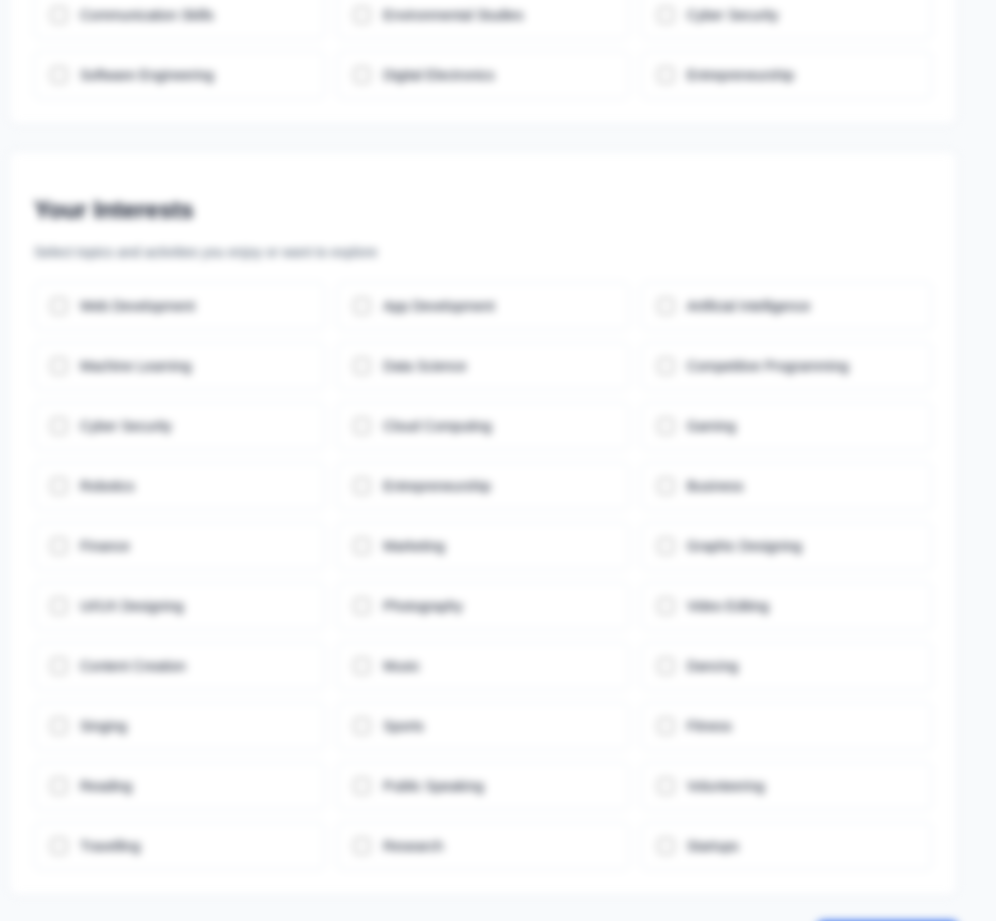
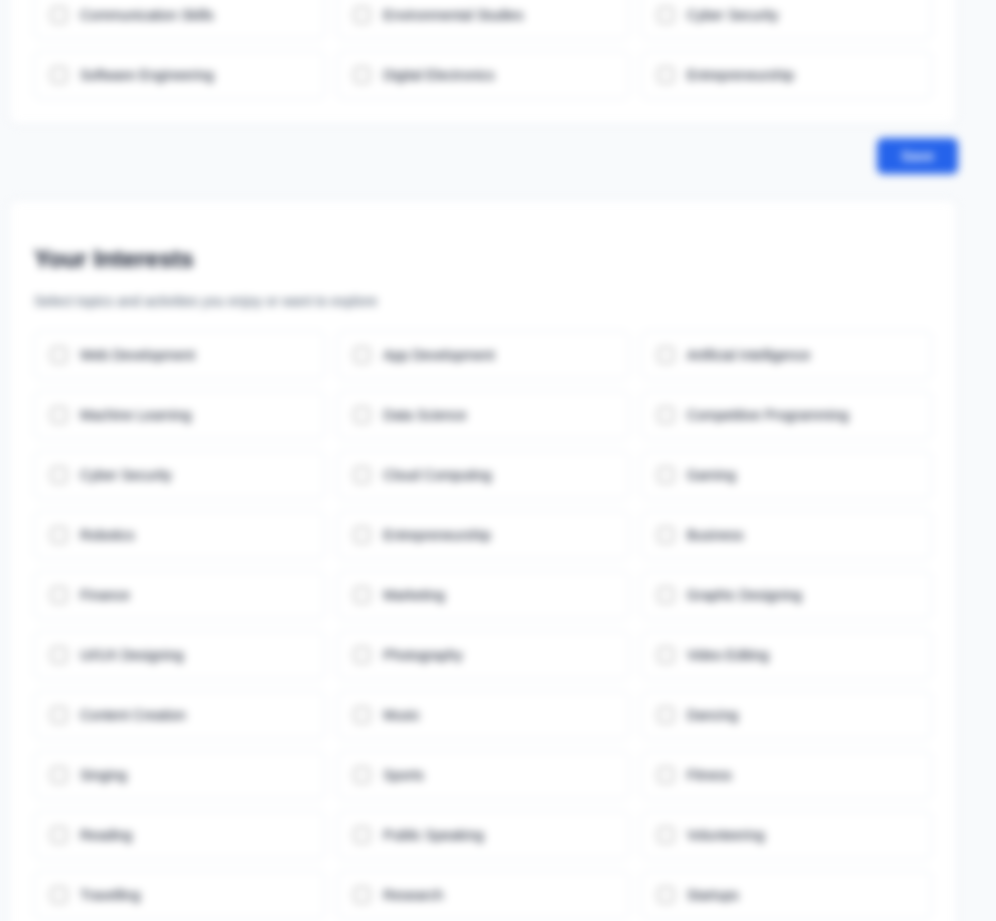
Before and after one commit to abhijeetsingh79/CollegeConnect, a React app in the folder frontend/: page /student in a window 1280 px wide. Shown: the part 1340-2261 px from the top of the page, without its empty margins (157-1153 px from the left). Built offline with nearby package versions, Linux system fonts and the light colour scheme; the HTML template or start-up script is replaced by a standard one.

Commit message:
made Academic Information section fully functional and storing its all information in local storage with all checks

```diff
--- a/frontend/src/component/Student.jsx
+++ b/frontend/src/component/Student.jsx
@@ -95,10 +95,10 @@ const interests = [
     const [universityRollNo, setUniversityRollNo] = useState(localObj.collegeRollno || "");
     const [collegeName, setCollegeName] = useState(localObj.collegeName|| "")
 
-    const [course, setCourse] = useState("");
-    const [branchh, setBranch] = useState("");
-    const [semester, setSemester] = useState("")
-    const [subject, setSubject] = useState([]);
+    const [course, setCourse] = useState(localObj.course || "");
+    const [branchh, setBranch] = useState(localObj.branch || "");
+    const [semester, setSemester] = useState(localObj.semester || "")
+    const [subject, setSubject] = useState(localObj.subject || "");
 
     const [interest, setInterest] = useState([]);
 
@@ -222,6 +222,44 @@ const interests = [
 
     }
 
+    const [errorInAcademic, setErrorAcademic] = useState("false");
+    const handleAcademic = async ()=>{
+
+        if(course!="" && branchh!="" && semester!=""){
+            const obj = JSON.parse(localStorage.getItem("isLoggedIn"))
+            obj.course = course;
+            obj.branch = branchh;
+            obj.semester = semester;
+            obj.subject = subject;
+            localStorage.setItem("isLoggedIn", JSON.stringify(obj));
+
+            const userss = JSON.parse(localStorage.getItem("users"));
+
+            for(let i=0; i<userss.length; i++){
+                if(userss[i].username==obj.username){
+                    if(userss[i].password == obj.password){
+                        userss[i]= obj;
+                    }
+                }
+            }
+
+            localStorage.setItem('users', JSON.stringify(userss));
+            setState(!state);
+
+            setErrorAcademic("Changes saved successfully")
+            await new Promise((res)=>setTimeout(res, 2000))
+            setErrorAcademic("false")
+        } else{
+            setErrorAcademic("Please select proper values before submitting")
+            await new Promise((res)=>setTimeout(res, 2000))
+            setErrorAcademic("false")
+        }
+
+
+
+
+    }
+
     return(
         <div className="student-container">
             <div className={value==false? "student-content-blue": "show-studnet-content"}>
@@ -282,7 +320,7 @@ const interests = [
                     <button className="section-save-button" onClick={handlePersonalDetails}>Save</button>
                 </div>
                 {
-                    errorSumittingPersonal=="false"?null: errorSumittingPersonal=="Changes saved successfully"?<div className="submit-success">{errorSumittingPersonal}</div>:errorSumittingPersonal=="Please fill Correct details first"?<div className="submit-error">{errorSumittingPersonal}</div>:null
+                    errorSumittingPersonal=="false"?null: errorSumittingPersonal=="Changes saved successfully"?<div className="submit-success">{errorSumittingPersonal}</div>:<div className="submit-error">{errorSumittingPersonal}</div>
                 }
 
                 <div className="student-card">
@@ -346,7 +384,7 @@ const interests = [
                     {
                         subjects.map((sub)=>(
                             <label htmlFor={`academic-${sub}`} key={sub} className="checkbox-item">
-                                <input type="checkbox" name="" id={`academic-${sub}`} value={sub} onChange={handleSubjects} checked={subject.includes(sub)}/>{sub}
+                                <input type="checkbox" name="" id={`academic-${sub}`} value={sub} onChange={handleSubjects} checked={subject.includes(sub)}/>{sub}  {/* subject.includes sub check if subject array has sub then keep it checked*/}
                             </label>
                         ))
                     }
@@ -359,6 +397,13 @@ const interests = [
 
 
                 </div>
+                <div className="section-save">
+                    <button className="section-save-button" onClick={handleAcademic}>Save</button>
+                </div>
+                {
+                    errorInAcademic=="false"?null: errorInAcademic=="Changes saved successfully"?<div className="submit-success">{errorInAcademic}</div>:<div className="submit-error">{errorInAcademic}</div>
+                }
+
 
 
                 <div className="student-card">
```
